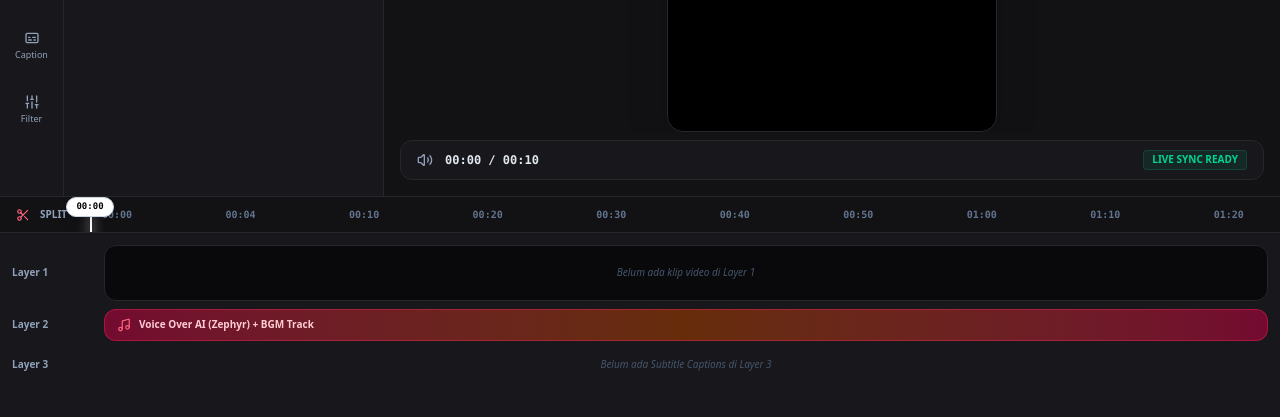
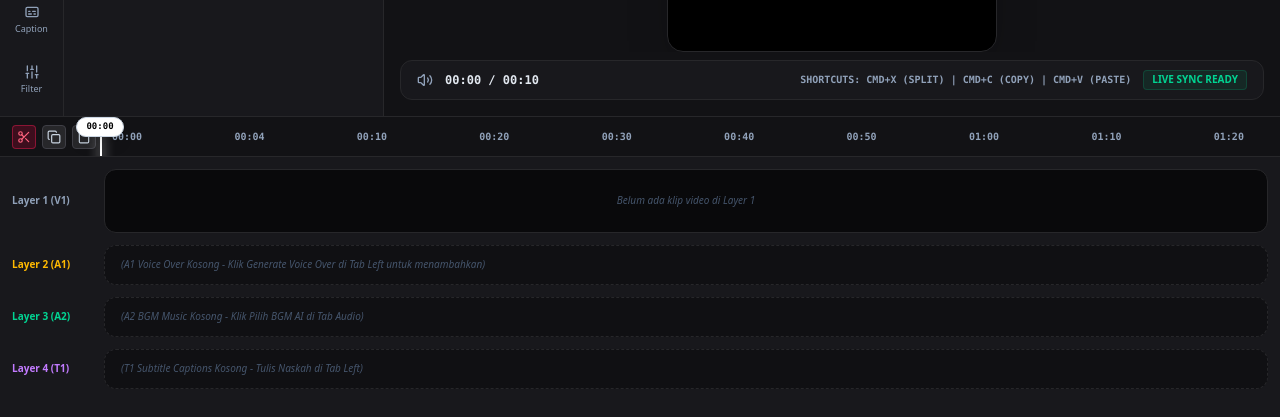
Before and after one commit to hhsjaar/videoeditorai, a Next.js app: page / in a window 1280 px wide. Shown: the part 380-797 px from the top of the page. Built offline with nearby package versions, Linux system fonts and the light colour scheme.

Commit message:
fix: balanced studio layout (h-76 timeline & proportional clip widths), exact total duration sync, separate audio tracks (VO & BGM), and keyboard shortcuts (Cmd+X, Cmd+C, Cmd+V)

```diff
--- a/src/app/page.tsx
+++ b/src/app/page.tsx
@@ -40,6 +40,8 @@ import {
   Palette,
   Check,
   Grid,
+  Copy,
+  Clipboard,
 } from "lucide-react";
 import { MainCompositionProps, FootageItem, TransitionItem, SubtitleChunk } from "../remotion/types";
 
@@ -80,6 +82,7 @@ export default function CapCutWebStudio() {
   const [clipDuration, setClipDuration] = useState<number>(3.0);
   const [customClipDurations, setCustomClipDurations] = useState<{ [key: number]: number }>({});
   const [selectedClipIndex, setSelectedClipIndex] = useState<number | null>(null);
+  const [copiedClip, setCopiedClip] = useState<UploadedFootage | null>(null);
 
   // Playhead & Scrubber state (Dynamic Frame Sync)
   const [currentTimeSec, setCurrentTimeSec] = useState<number>(0);
@@ -132,7 +135,7 @@ export default function CapCutWebStudio() {
   };
 
   // Split Footage Cut (Gunting ✂️) at Playhead Position
-  const handleSplitClipAtPlayhead = () => {
+  const handleSplitClipAtPlayhead = useCallback(() => {
     if (footages.length === 0) return alert("Upload klip video terlebih dahulu!");
 
     let acc = 0;
@@ -179,7 +182,49 @@ export default function CapCutWebStudio() {
 
     setFootages(updatedFootages);
     setCustomClipDurations(newDurMap);
+  }, [footages, customClipDurations, clipDuration, currentTimeSec]);
+
+  // Copy Clip
+  const handleCopyClip = useCallback(() => {
+    if (selectedClipIndex === null || !footages[selectedClipIndex]) return;
+    setCopiedClip(footages[selectedClipIndex]);
+  }, [selectedClipIndex, footages]);
+
+  // Paste Clip at Playhead
+  const handlePasteClip = useCallback(() => {
+    if (!copiedClip) return;
+    const pasted: UploadedFootage = {
+      ...copiedClip,
+      id: `${Date.now()}_copy`,
+      name: `${copiedClip.name} (Copy)`,
     };
+    setFootages((prev) => [...prev, pasted]);
+  }, [copiedClip]);
+
+  // Keyboard Shortcuts (Cmd+X, Cmd+C, Cmd+V, Delete, Spacebar)
+  useEffect(() => {
+    const handleKeyDown = (e: KeyboardEvent) => {
+      const isCmdOrCtrl = e.metaKey || e.ctrlKey;
+      if (isCmdOrCtrl && e.key.toLowerCase() === "x") {
+        e.preventDefault();
+        handleSplitClipAtPlayhead();
+      } else if (isCmdOrCtrl && e.key.toLowerCase() === "c") {
+        e.preventDefault();
+        handleCopyClip();
+      } else if (isCmdOrCtrl && e.key.toLowerCase() === "v") {
+        e.preventDefault();
+        handlePasteClip();
+      } else if (e.key === "Delete" || e.key === "Backspace") {
+        if (selectedClipIndex !== null && footages[selectedClipIndex]) {
+          removeFootage(footages[selectedClipIndex].id);
+          setSelectedClipIndex(null);
+        }
+      }
+    };
+
+    window.addEventListener("keydown", handleKeyDown);
+    return () => window.removeEventListener("keydown", handleKeyDown);
+  }, [handleSplitClipAtPlayhead, handleCopyClip, handlePasteClip, selectedClipIndex, footages]);
 
   // Apply Transition Card to Playhead / Nearest Clip Boundary or All Clips
   const applyTransitionToPlayhead = (transitionId: string) => {
@@ -378,6 +423,7 @@ export default function CapCutWebStudio() {
     clipDuration: clipDuration,
   };
 
+  // EXACT TOTAL DURATION IN FRAMES TO PREVENT EXTRA BLACK FRAMES OR LOOP GLITCHING
   const totalFrames = Math.max(60, Math.round(totalVideoDurationSec * 60));
 
   // Player frame update callback for smooth playhead tracking
@@ -597,22 +643,23 @@ export default function CapCutWebStudio() {
               </span>
             </div>
 
-            <div className="flex items-center gap-2">
+            <div className="flex items-center gap-3">
+              <span className="text-[10px] text-slate-400 font-mono">SHORTCUTS: CMD+X (SPLIT) | CMD+C (COPY) | CMD+V (PASTE)</span>
               <span className="text-[10px] text-emerald-400 font-bold bg-emerald-500/10 px-2 py-0.5 rounded border border-emerald-500/20">LIVE SYNC READY</span>
             </div>
           </div>
         </div>
       </div>
 
-      {/* 4. BOTTOM FULL-WIDTH MULTI-TRACK TIMELINE (EXACT CAPCUT MATCH SPANNING CENTER & RIGHT) */}
-      <div className="h-56 bg-[#18181c] border-t border-[#27272a] flex flex-col overflow-hidden z-30">
+      {/* 4. BOTTOM SPACIOUS & PROPORTIONAL MULTI-TRACK TIMELINE (h-76 SPANNING CENTER & RIGHT) */}
+      <div className="h-76 bg-[#18181c] border-t border-[#27272a] flex flex-col overflow-hidden z-30">
         {/* TIMELINE RULER TOP BAR WITH PLAYHEAD PIN (00:04) */}
         <div
           ref={timelineRulerRef}
           onClick={(e) => {
             if (!timelineRulerRef.current) return;
             const rect = timelineRulerRef.current.getBoundingClientRect();
-            const clickX = e.clientX - rect.left - 90; // Adjust for track label width
+            const clickX = e.clientX - rect.left - 90;
             const trackWidth = rect.width - 90;
             if (trackWidth > 0) {
               const clickedTime = Math.max(0, Math.min(totalVideoDurationSec, (clickX / trackWidth) * totalVideoDurationSec));
@@ -620,22 +667,35 @@ export default function CapCutWebStudio() {
               setCurrentTimeSec(parseFloat(clickedTime.toFixed(2)));
             }
           }}
-          className="h-9 bg-[#121215] border-b border-[#27272a] px-3 flex items-center relative select-none cursor-pointer overflow-hidden"
+          className="h-10 bg-[#121215] border-b border-[#27272a] px-3 flex items-center relative select-none cursor-pointer overflow-hidden"
         >
-          {/* TRACK LABELS OFFSET PADDING */}
-          <div className="w-[90px] text-[10px] font-extrabold text-slate-400 flex items-center gap-1.5">
+          {/* TOOLBAR CONTROLS (SPLIT, COPY, PASTE) */}
+          <div className="w-[100px] text-[10px] font-extrabold text-slate-400 flex items-center gap-1.5">
             <button
               onClick={(e) => { e.stopPropagation(); handleSplitClipAtPlayhead(); }}
-              className="p-1 rounded hover:bg-[#27272a] text-rose-400 hover:text-rose-300 cursor-pointer"
-              title="Split Cut (Gunting)"
+              className="p-1 rounded bg-rose-600/20 hover:bg-rose-600/40 text-rose-400 border border-rose-500/40 cursor-pointer"
+              title="Split Cut (Cmd+X)"
             >
               <Scissors className="w-3.5 h-3.5" />
             </button>
-            <span>SPLIT</span>
+            <button
+              onClick={(e) => { e.stopPropagation(); handleCopyClip(); }}
+              className="p-1 rounded bg-[#27272a] hover:bg-[#3f3f46] text-slate-300 border border-[#3f3f46] cursor-pointer"
+              title="Copy Clip (Cmd+C)"
+            >
+              <Copy className="w-3.5 h-3.5" />
+            </button>
+            <button
+              onClick={(e) => { e.stopPropagation(); handlePasteClip(); }}
+              className="p-1 rounded bg-[#27272a] hover:bg-[#3f3f46] text-slate-300 border border-[#3f3f46] cursor-pointer"
+              title="Paste Clip (Cmd+V)"
+            >
+              <Clipboard className="w-3.5 h-3.5" />
+            </button>
           </div>
 
           {/* TIMELINE RULER MARKS (00:00, 00:04, 00:10, 00:20, 00:30, etc.) */}
-          <div className="flex-1 flex justify-between text-[10px] font-mono text-slate-500 font-bold pr-6">
+          <div className="flex-1 flex justify-between text-[10px] font-mono text-slate-400 font-bold pr-6">
             <span>00:00</span>
             <span>00:04</span>
             <span>00:10</span>
@@ -653,11 +713,11 @@ export default function CapCutWebStudio() {
             style={{
               position: "absolute",
               top: 0,
-              bottom: "-200px",
-              left: `calc(90px + ${(currentTimeSec / Math.max(0.1, totalVideoDurationSec)) * 88}%)`,
+              bottom: "-300px",
+              left: `calc(100px + ${(currentTimeSec / Math.max(0.1, totalVideoDurationSec)) * 88}%)`,
               width: "2px",
               backgroundColor: "#ffffff",
-              boxShadow: "0 0 12px rgba(255, 255, 255, 0.9)",
+              boxShadow: "0 0 12px rgba(255, 255, 255, 0.95)",
               zIndex: 50,
               pointerEvents: "none",
             }}
@@ -668,65 +728,101 @@ export default function CapCutWebStudio() {
           </div>
         </div>
 
-        {/* TIMELINE LAYERS CONTAINER */}
-        <div className="flex-1 p-3 overflow-x-auto space-y-2 text-xs select-none">
-          {/* LAYER 1: V1 VIDEO TRACK FILMSTRIP */}
+        {/* SPACIOUS TIMELINE LAYERS CONTAINER */}
+        <div className="flex-1 p-3 overflow-x-auto space-y-3 text-xs select-none">
+          {/* LAYER 1: V1 VIDEO TRACK FILMSTRIP (PROPORTIONAL CLIP WIDTHS) */}
           <div className="flex items-center gap-3">
-            <span className="w-20 text-[10px] font-extrabold text-slate-400">Layer 1</span>
-            <div className="flex-1 flex items-center gap-1 h-14 bg-[#09090b] rounded-xl border border-[#27272a] p-1 overflow-hidden">
+            <span className="w-20 text-[10px] font-extrabold text-slate-400">Layer 1 (V1)</span>
+            <div className="flex-1 flex items-center gap-1.5 h-16 bg-[#09090b] rounded-xl border border-[#27272a] p-1.5 overflow-hidden">
               {footages.length === 0 ? (
                 <div className="w-full text-[10px] text-slate-600 italic text-center">Belum ada klip video di Layer 1</div>
               ) : (
-                footages.map((clip, idx) => (
+                footages.map((clip, idx) => {
+                  const clipDur = customClipDurations[idx] || clipDuration;
+                  const clipWidthPx = Math.max(110, Math.round((clipDur / Math.max(0.1, totalVideoDurationSec)) * 900));
+
+                  return (
                     <React.Fragment key={clip.id}>
                       <div
                         onClick={() => setSelectedClipIndex(idx)}
-                      className={`h-full px-2 rounded-lg bg-slate-800 border flex items-center gap-2 transition-all cursor-pointer min-w-[120px] ${
-                        selectedClipIndex === idx ? "border-indigo-500 bg-indigo-950/80" : "border-[#27272a] hover:border-slate-500"
+                        style={{ width: `${clipWidthPx}px` }}
+                        className={`h-full px-2 rounded-xl flex items-center gap-2 text-indigo-200 border transition-all cursor-pointer flex-shrink-0 ${
+                          selectedClipIndex === idx ? "border-indigo-400 bg-indigo-900/90 shadow-lg shadow-indigo-600/30 scale-[1.01]" : "border-indigo-500/30 bg-gradient-to-r from-indigo-950/80 to-purple-950/80 hover:border-indigo-400"
                         }`}
                       >
-                      <div className="w-8 h-10 rounded bg-black overflow-hidden flex-shrink-0">
+                        <div className="w-10 h-12 rounded bg-black overflow-hidden flex-shrink-0 border border-slate-800">
                           <video src={clip.previewUrl} className="w-full h-full object-cover" />
                         </div>
-                      <span className="text-[10px] font-bold text-slate-200 truncate">{clip.name}</span>
+                        <div className="min-w-0 flex-1">
+                          <p className="text-[10px] font-bold text-slate-100 truncate">{clip.name}</p>
+                          <p className="text-[8px] text-indigo-300 opacity-80 font-mono">{clipDur}s</p>
+                        </div>
                       </div>
 
                       {idx < footages.length - 1 && (
                         <div
                           onClick={() => applyTransitionToPlayhead("light-leak")}
-                        className="px-1.5 py-0.5 rounded bg-amber-500/20 border border-amber-500/40 text-amber-300 text-[8px] font-extrabold cursor-pointer"
+                          className="px-2 py-1 rounded-lg bg-amber-500/20 hover:bg-amber-500/40 border border-amber-500/50 text-amber-300 text-[9px] font-extrabold cursor-pointer flex-shrink-0"
                         >
                           ⚡ {transitionsMap[idx] || "light-leak"}
                         </div>
                       )}
                     </React.Fragment>
-                ))
+                  );
+                })
               )}
             </div>
           </div>
 
-          {/* LAYER 2: A1 AUDIO WAVEFORM TRACK (RED/ORANGE TRACK) */}
+          {/* LAYER 2: A1 VOICE OVER TRACK (ONLY SHOWS IF VOICE OVER EXISTS) */}
           <div className="flex items-center gap-3">
-            <span className="w-20 text-[10px] font-extrabold text-slate-400">Layer 2</span>
-            <div className="flex-1 h-8 bg-gradient-to-r from-rose-900/80 via-amber-900/80 to-rose-900/80 rounded-xl border border-rose-500/40 px-3 flex items-center text-rose-200 text-[10px] font-extrabold">
-              <Music className="w-3.5 h-3.5 text-rose-400 mr-2" />
-              <span>Voice Over AI ({selectedVoice}) + BGM Track</span>
+            <span className="w-20 text-[10px] font-extrabold text-amber-400">Layer 2 (A1)</span>
+            <div className="flex-1">
+              {audioUrl ? (
+                <div className="h-10 bg-gradient-to-r from-amber-950/90 via-amber-900/90 to-amber-950/90 border border-amber-500/50 rounded-xl flex items-center px-4 text-amber-200 text-[10px] font-extrabold gap-2 shadow-md">
+                  <Mic className="w-4 h-4 text-amber-400" />
+                  <span>Voice Over AI ({selectedVoice}) Waveform Audio Track</span>
+                </div>
+              ) : (
+                <div className="h-10 bg-[#09090b]/50 rounded-xl border border-dashed border-[#27272a] flex items-center px-4 text-slate-600 italic text-[10px]">
+                  (A1 Voice Over Kosong - Klik Generate Voice Over di Tab Left untuk menambahkan)
+                </div>
+              )}
             </div>
           </div>
 
-          {/* LAYER 3: T1 CAPTIONS TRACK (PURPLE PILL BLOCKS) */}
+          {/* LAYER 3: A2 BGM AUDIO TRACK (ONLY SHOWS IF BGM EXISTS) */}
           <div className="flex items-center gap-3">
-            <span className="w-20 text-[10px] font-extrabold text-slate-400">Layer 3</span>
-            <div className="flex-1 flex items-center gap-2 h-8">
+            <span className="w-20 text-[10px] font-extrabold text-emerald-400">Layer 3 (A2)</span>
+            <div className="flex-1">
+              {bgmUrl ? (
+                <div className="h-10 bg-gradient-to-r from-emerald-950/90 via-teal-900/90 to-emerald-950/90 border border-emerald-500/50 rounded-xl flex items-center px-4 text-emerald-200 text-[10px] font-extrabold gap-2 shadow-md">
+                  <Music className="w-4 h-4 text-emerald-400" />
+                  <span>Background Music Track ({Math.round(bgmVolume * 100)}%)</span>
+                </div>
+              ) : (
+                <div className="h-10 bg-[#09090b]/50 rounded-xl border border-dashed border-[#27272a] flex items-center px-4 text-slate-600 italic text-[10px]">
+                  (A2 BGM Music Kosong - Klik Pilih BGM AI di Tab Audio)
+                </div>
+              )}
+            </div>
+          </div>
+
+          {/* LAYER 4: T1 CAPTIONS SUBTITLES TRACK */}
+          <div className="flex items-center gap-3">
+            <span className="w-20 text-[10px] font-extrabold text-purple-400">Layer 4 (T1)</span>
+            <div className="flex-1 flex items-center gap-2 h-10 overflow-hidden">
               {textChunks.length > 0 ? (
                 textChunks.map((chunk, i) => (
-                  <div key={i} className="h-7 px-3 bg-purple-900/80 border border-purple-500/40 text-purple-200 rounded-lg text-[9px] font-extrabold flex items-center gap-1 truncate">
-                    <span>cc</span>
+                  <div key={i} className="h-8 px-3 bg-purple-950/80 border border-purple-500/40 text-purple-200 rounded-xl text-[9px] font-extrabold flex items-center gap-1.5 truncate flex-shrink-0">
+                    <span className="bg-purple-500/20 px-1 rounded text-purple-300">cc</span>
                     <span className="truncate">{chunk}</span>
                   </div>
                 ))
               ) : (
-                <div className="w-full text-[10px] text-slate-600 italic text-center">Belum ada Subtitle Captions di Layer 3</div>
+                <div className="w-full h-10 bg-[#09090b]/50 rounded-xl border border-dashed border-[#27272a] flex items-center px-4 text-slate-600 italic text-[10px]">
+                  (T1 Subtitle Captions Kosong - Tulis Naskah di Tab Left)
+                </div>
               )}
             </div>
           </div>
--- a/src/remotion/components/VideoTracks.tsx
+++ b/src/remotion/components/VideoTracks.tsx
@@ -38,12 +38,13 @@ export const VideoTracks: React.FC<VideoTracksProps> = ({ footages, defaultClipD
         }
 
         return (
-          <Sequence key={index} from={startFrame} durationInFrames={durationFrames}>
+          <Sequence key={`${index}_${clip.url}`} from={startFrame} durationInFrames={durationFrames} layout="none">
             <div
               style={{
+                position: "absolute",
+                inset: 0,
                 width: "100%",
                 height: "100%",
-                position: "relative",
                 overflow: "hidden",
                 filter: filterStyle,
               }}
```
Lines whose indentation alone changed are shown as unchanged.
